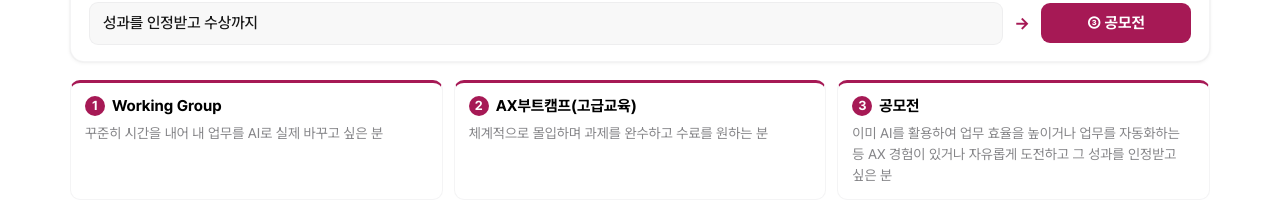
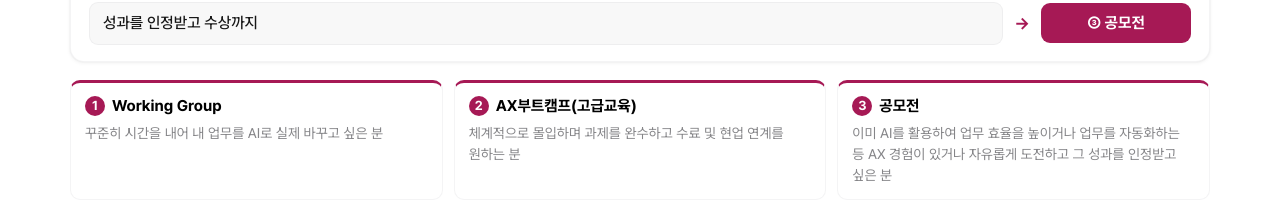
Before and after one commit to postechair/event, a Next.js app: page /event/ in a window 1280 px wide. Shown: the part 1440-1655 px from the top of the page. Built offline with nearby package versions, Linux system fonts and the light colour scheme.

Commit message:
Add on-site linkage to legend goal phrase
오너 지시: 범례 ② "수료를 원하는 분" → "수료 및 현업 연계를 원하는 분".

Co-Authored-By: Claude Fable 5 <noreply@anthropic.com>

```diff
--- a/components/GuideDiagnostic.tsx
+++ b/components/GuideDiagnostic.tsx
@@ -63,7 +63,7 @@ export default function GuideDiagnostic() {
       </div>
       <div className="legend">
         <div className="lg"><div className="lgh"><span className="lgn">1</span>Working Group</div><div className="lgd">꾸준히 시간을 내어 내 업무를 AI로 실제 바꾸고 싶은 분</div></div>
-        <div className="lg"><div className="lgh"><span className="lgn">2</span>AX부트캠프(고급교육)</div><div className="lgd">체계적으로 몰입하며 과제를 완수하고 수료를 원하는 분</div></div>
+        <div className="lg"><div className="lgh"><span className="lgn">2</span>AX부트캠프(고급교육)</div><div className="lgd">체계적으로 몰입하며 과제를 완수하고 수료 및 현업 연계를 원하는 분</div></div>
         <div className="lg"><div className="lgh"><span className="lgn">3</span>공모전</div><div className="lgd">이미 AI를 활용하여 업무 효율을 높이거나 업무를 자동화하는 등 AX 경험이 있거나 자유롭게 도전하고 그 성과를 인정받고 싶은 분</div></div>
       </div>
       </div>
```
Also changed, not shown: 4 other files (tests, documents, lock files or other folders).
